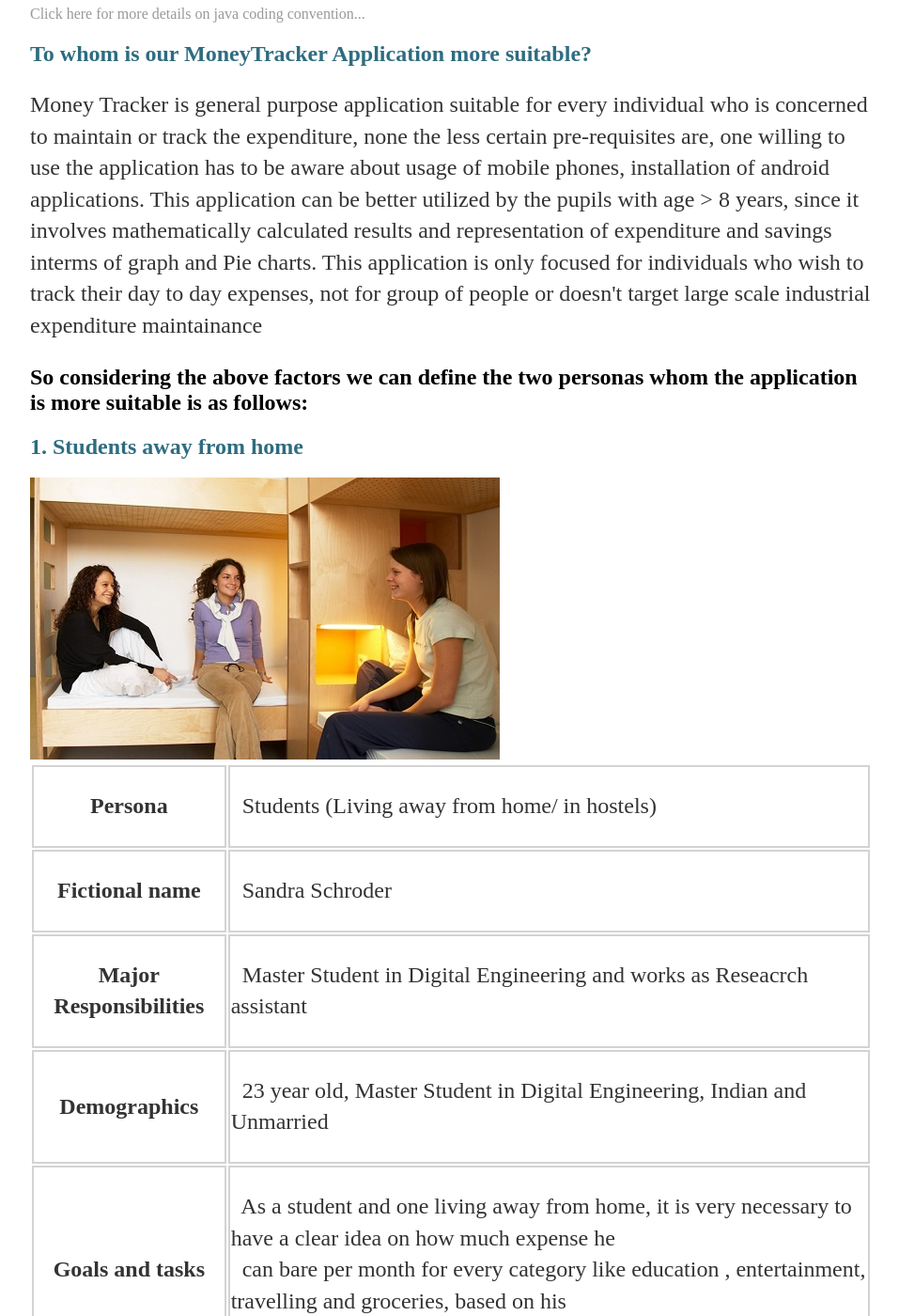
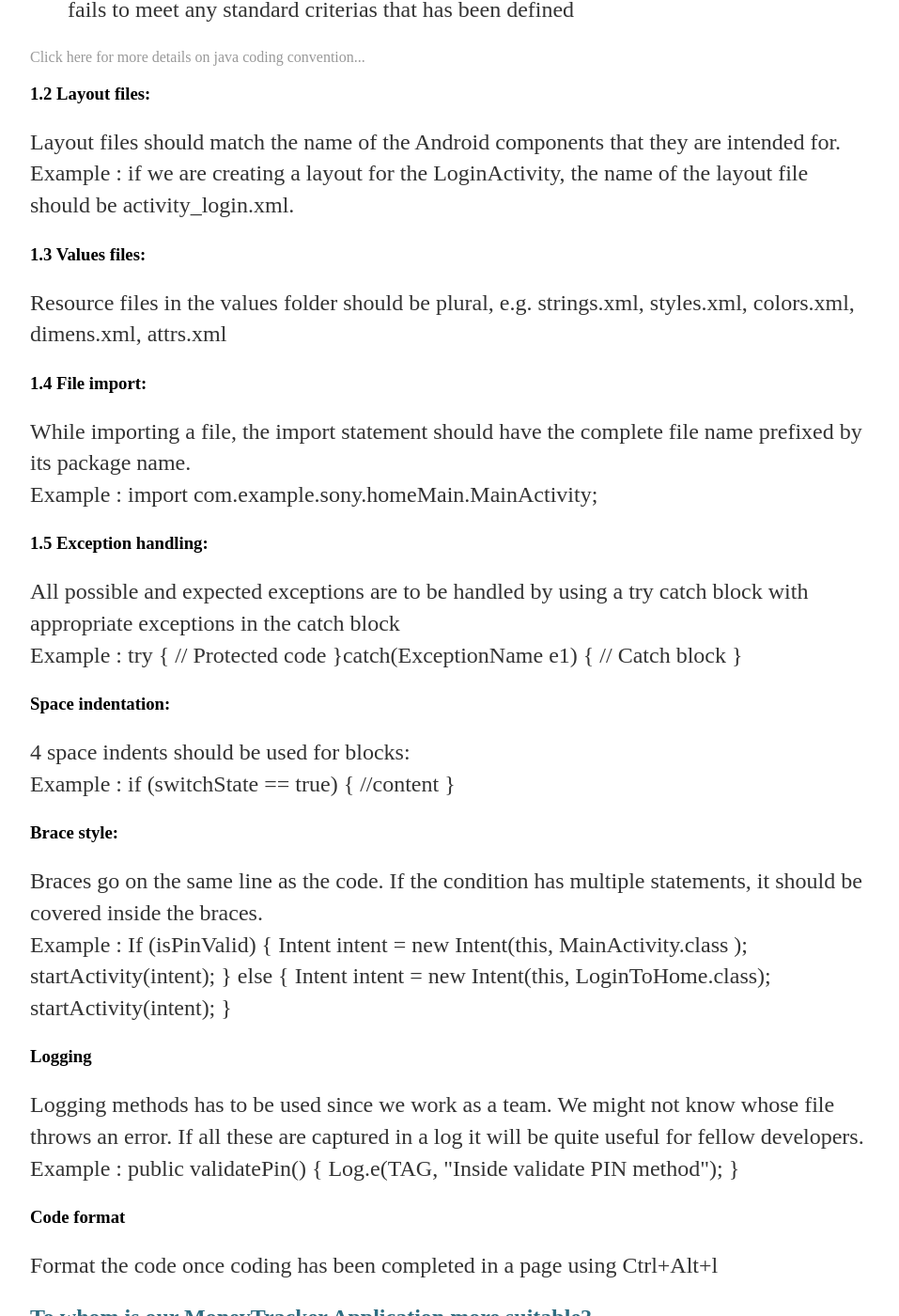
Before and after one commit to vinoth789/Money-tracker, a Jekyll site: the page built from docs/_posts/2017-06-04-ImplementationAndUIDesign.md, in a window 1280 px wide and 1400 px high, scrolled down 1964 px. Shown: the whole window at 94% size, without its empty margins (160-1117 px from the left). Built offline with Jekyll 4.4.1, drawn with Linux system fonts in a browser that asks for light colours; our own code applies the rules of GitHub Pages for plain Markdown files; some of the changed text lies outside the part shown.

Commit message:
Create 2017-06-04-ImplementationAndUIDesign.md
test

```diff
--- a/docs/_posts/2017-06-04-ImplementationAndUIDesign.md
+++ b/docs/_posts/2017-06-04-ImplementationAndUIDesign.md
@@ -2,9 +2,10 @@
 <h2 style="color: #000000; text-align:center;">Welcome to our third Blog, you will see information about the coding conventions followed, whom this application is meant for and prototype of the MoneyTracker application</h2>
 
 <div>
-<h1 style="color: #2e6c80; text-align:center;">Coding Conventions</h1>
+<h1 style="color: #2e6c80; text-align:center;">1.Coding Conventions</h1>
 <p> A coding standards document tells developers how they must write and present their code. Since the standard set is going to remain the same, its always a good practice to follow the coding standards so that its gonna make things easier to undersatand and more clear to the other developers working on the same application.  Instead of each developer coding in their own preferred style, they will write all code to the standards outlined by the organisation or team. This makes sure that a large project is coded in a consistent style and parts are not written differently by different programmers. Not only does this solution make the code easier to understand, but also ensures that any developer who looks at the code will be able to get a clear picture on the structure of entire application.</p>
 <p>Following are the coding conventions that we will be followed by our team: </p>
+<h3>1.1Naming conventions</h3>
 <div>
 <ol>
 <li><p>The initial package name representing the domain name must be in lower case. For example, de.ovgu.janardhanast.name.login</p></li>
@@ -25,6 +26,49 @@
 </ul>
 <a href="http://www.oracle.com/technetwork/java/codeconvtoc-136057.html">Click here for more details on java coding convention...</a>
 </div>
+<h3>1.2 Layout files:</h3>
+<p>Layout files should match the name of the Android components that they are intended for.
+Example : if we are creating a layout for the LoginActivity, the name of the layout file should be activity_login.xml.
+</p>
+<h3>1.3 Values files:</h3>
+<p>Resource files in the values folder should be plural, e.g. strings.xml, styles.xml, colors.xml, dimens.xml, attrs.xml</p>
+<h3>1.4 File import:</h3>
+<p>While importing a file, the import statement should have the complete file name prefixed by its package name.<br> Example : import com.example.sony.homeMain.MainActivity;</p>
+<h3>1.5 Exception handling:</h3>
+<p>All possible and expected exceptions are to be handled by using a try catch block with appropriate exceptions in the catch block <br> Example :
+try {
+   // Protected code
+}catch(ExceptionName e1) {
+   // Catch block
+}
+</p>
+<h3>Space indentation:</h3>
+<p>4 space indents should be used for blocks:<br>
+Example :
+if (switchState == true) {
+    //content
+}
+</p>
+<h3>Brace style:</h3>
+<p>Braces go on the same line as the code. If the condition has multiple statements, it should be covered inside the braces.<br>
+Example :
+If (isPinValid) {
+    Intent intent = new Intent(this, MainActivity.class );
+    startActivity(intent);
+} else {
+    Intent intent = new Intent(this, LoginToHome.class);
+    startActivity(intent);
+}
+</p>
+<h3>Logging </h3>
+<p>Logging methods has to be used since we work as a team. We might not know whose file throws an error. If all these are captured in a log it will be quite useful for fellow developers.
+Example :
+public validatePin() {
+        Log.e(TAG, "Inside validate PIN method");
+    }
+</p>
+<h3>Code format </h3>
+<p>Format the code once coding has been completed in a page using Ctrl+Alt+l</p>
 <h2 style="color: #2e6c80;">To whom is our MoneyTracker Application more suitable?</h2>
 <p>Money Tracker is general purpose application suitable for every individual who is concerned to maintain or track the expenditure, none the less certain pre-requisites are, one willing to use the application has to be aware about usage of mobile phones, installation of android applications. This application can be better utilized by the pupils with age > 8 years, since it involves mathematically calculated results and representation of expenditure and savings interms of graph and Pie charts. This application is only focused for individuals who wish to track their day to day expenses, not for group of people or doesn't target large scale industrial expenditure maintainance </p>
 <h2>So considering the above factors we can define the two personas whom the application is more suitable is as follows: </h2>
```
